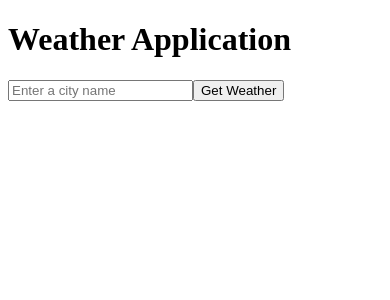
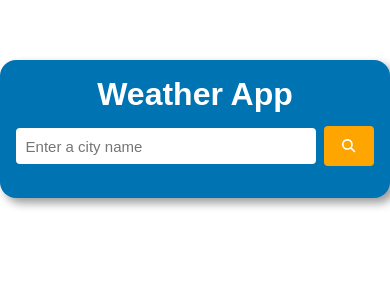
Before and after one commit to fabriciolopesdev/weather-api-angular, an Angular app: page / in a window 390 px wide. Shown: the top 300 px of the page. Built offline with nearby package versions, Linux system fonts and the light colour scheme.

Commit message:
finish project :tada:

```diff
--- a/package.json
+++ b/package.json
@@ -18,6 +18,9 @@
     "@angular/platform-browser": "^16.2.0",
     "@angular/platform-browser-dynamic": "^16.2.0",
     "@angular/router": "^16.2.0",
+    "@fortawesome/angular-fontawesome": "^0.13.0",
+    "@fortawesome/fontawesome-svg-core": "^6.4.0",
+    "@fortawesome/free-solid-svg-icons": "^6.4.0",
     "rxjs": "~7.8.0",
     "tslib": "^2.3.0",
     "zone.js": "~0.13.0"
--- a/src/app/app.component.html
+++ b/src/app/app.component.html
@@ -1 +1,14 @@
-<app-weather></app-weather>
+<!DOCTYPE html>
+<html lang="en">
+
+<head>
+    <meta charset="UTF-8">
+    <meta name="viewport" content="width=device-width, initial-scale=1.0">
+    <title>Weather App</title>
+</head>
+
+<body>
+    <app-weather></app-weather>
+</body>
+
+</html>
--- a/src/app/app.module.ts
+++ b/src/app/app.module.ts
@@ -6,10 +6,11 @@ import { AppComponent } from './app.component';
 import { WeatherComponent } from './weather/weather.component';
 import { FormsModule } from '@angular/forms';
 import { WeatherService } from './weather.service';
+import { FontAwesomeModule } from '@fortawesome/angular-fontawesome';
 
 @NgModule({
   declarations: [AppComponent, WeatherComponent],
-  imports: [BrowserModule, AppRoutingModule, HttpClientModule, FormsModule],
+  imports: [BrowserModule, AppRoutingModule, HttpClientModule, FormsModule, FontAwesomeModule],
   providers: [WeatherService],
   bootstrap: [AppComponent],
 })
--- a/src/app/weather.service.ts
+++ b/src/app/weather.service.ts
@@ -6,12 +6,12 @@ import { Injectable } from '@angular/core';
 })
 export class WeatherService {
 
-  apiKey = '0d404025b4da69a0c4add6a9f96f2a42';
+  apiKey = '543ce78571007527daf72960b7b3ab00';
 
 
   constructor(private http:HttpClient) { }
 
   getWeather(city: string) {
-    return this.http.get(`https://api.openweathermap.org/data/2.5/weather?q={city}&appid={this.apiKey}`);
+    return this.http.get(`https://api.openweathermap.org/data/2.5/weather?q=${city}&units=metric&appid=${this.apiKey}`);
   }
 }
--- a/src/app/weather/weather.component.css
+++ b/src/app/weather/weather.component.css
@@ -0,0 +1,93 @@
+* {
+  padding: 0;
+  margin: 0;
+  font-family: "Poppins", sans-serif;
+  color: #fff;
+}
+
+.container {
+  display: flex;
+  flex-direction: column;
+  align-items: center;
+}
+
+.card {
+  border-radius: 10px;
+  background-color: #0074B2;
+  box-shadow: 5px 5px 10px rgba(0, 0, 0, 0.4);
+  padding: 2rem;
+  color: #fdfdfd;
+  border-radius: 1rem;
+  max-width: 100%;
+  text-align: center;
+  margin-top: 50px;
+}
+
+h1 {
+  text-align: center;
+}
+
+form {
+    display: flex;
+    margin-top: 0.8rem;
+    margin-bottom: 1rem;
+    justify-content: center;
+    align-items: center;
+}
+
+input {
+  padding: 1rem;
+  border: none;
+  border-radius: 4px;
+  font-size: 15px;
+  width: 100%;
+  box-sizing: border-box;
+  color: black;
+}
+
+button {
+  padding: 0.8rem;
+  min-width: 50px;
+  margin-left: 8px;
+  background-color: #FFA500;
+  color: #fff;
+  border: none;
+  cursor: pointer;
+  border-radius: 4px;
+}
+
+.faCloudSunRain {
+  margin-top: 0.8rem;
+  font-size: 2rem;
+}
+
+.datas {
+  margin-top: 0.5rem;
+  padding: auto;
+  font-size: 20px;
+  font-weight: 500;
+}
+
+@media (max-width: 768px) {
+  .container {
+    margin-top: 10px;
+  }
+
+  .card {
+    width: 100%;
+    max-width: 400px;
+    padding: 1rem;
+  }
+
+  input {
+    padding: 0.6rem;
+  }
+
+  .faCloudSunRain {
+    font-size: 1.5rem;
+  }
+
+  .datas {
+    font-size: 18px;
+  }
+}
--- a/src/app/weather/weather.component.html
+++ b/src/app/weather/weather.component.html
@@ -1,15 +1,25 @@
-<div>
-    <h1>Weather Application</h1>
+<div class="container">
+    <div class="card">
+        <h1>Weather App</h1>
 
         <form>
             <input type="text" name="cityName" placeholder="Enter a city name" [(ngModel)]="city">
-        <button type="button" (click)="getWeather()"> Get Weather </button>
+            <button type="button" (click)="getWeather()"> <fa-icon [icon]=" faMagnifyingGlass "></fa-icon> </button>
         </form>
 
         <div *ngIf="weatherData">
             <h2>{{weatherData.name}}</h2>
-        <p>Temperature: {{weatherData.main.temp}}</p>
-        <p>Humidity: {{weatherData.main.humidity}}</p>
+
+            <div class="faCloudSunRain">
+                <fa-icon [icon]="faCloudSunRain"></fa-icon>
+            </div>
+
+            <div class="datas">
+                <p>Temperature: {{weatherData.main.temp}}° <fa-icon [icon]="faTemperatureHalf"></fa-icon> </p>
+                <p>Humidity: {{weatherData.main.humidity}} <fa-icon [icon]="faDropletSlash"></fa-icon></p>
                 <p>Temperature: {{weatherData.weather[0].description}}</p>
             </div>
         </div>
+
+    </div>
+</div>
--- a/src/app/weather/weather.component.ts
+++ b/src/app/weather/weather.component.ts
@@ -1,18 +1,23 @@
-import { Component } from '@angular/core';
+import { Component, OnInit } from '@angular/core';
 import { WeatherService } from '../weather.service';
+import { faCloudSunRain, faDropletSlash, faMagnifyingGlass, faTemperatureHalf } from '@fortawesome/free-solid-svg-icons';
 
 @Component({
   selector: 'app-weather',
   templateUrl: './weather.component.html',
   styleUrls: ['./weather.component.css'],
 })
-export class WeatherComponent {
+export class WeatherComponent implements OnInit {
   city!: string;
   weatherData: any;
+  faCloudSunRain = faCloudSunRain;
+  faTemperatureHalf = faTemperatureHalf;
+  faDropletSlash = faDropletSlash;
+  faMagnifyingGlass =  faMagnifyingGlass;
 
   constructor(private weatherService: WeatherService) {}
 
-  ngOnInit() {}
+  ngOnInit(): void {}
 
   getWeather() {
     this.weatherService.getWeather(this.city).subscribe((data) => {
```
Also changed, not shown: 1 other file (tests, documents, lock files or other folders). Lines whose indentation alone changed are shown as unchanged.
